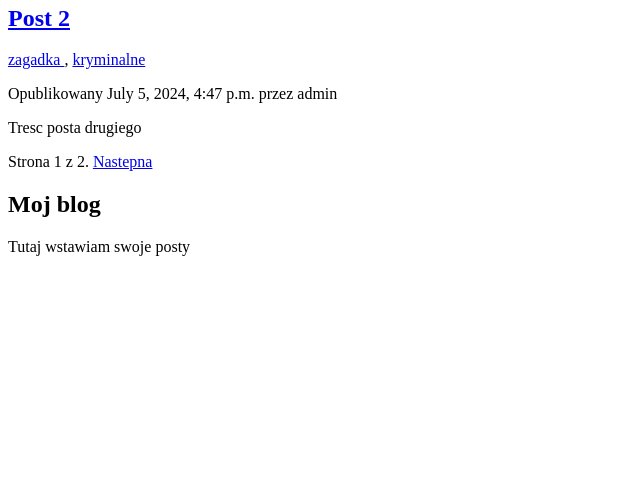
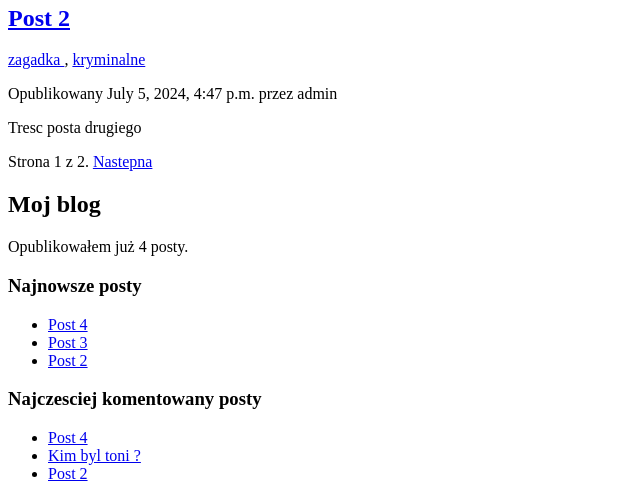
Before and after one commit to JaroDomcio/DjangoBlog, a Django app: page /blog/ in a window 1280 px wide. Shown: the part 347-846 px from the top of the page, without its empty margins (0-640 px from the left). Before the commit the page ends 603 px from the top, so only its background shows below. Run offline with Django 5.2, Linux system fonts and the light colour scheme; data comes from the database, SQL or seed files in the repository; parts of the project's set-up code (start-up, migrations or seed data) failed here and were passed over.

Commit message:
Added additional statistics on the main page

```diff
--- a/blog/templates/blog/base.html
+++ b/blog/templates/blog/base.html
@@ -1,3 +1,4 @@
+{% load blog_tags %}
 {% load static %}
 <!DOCTYPE html>
 <head>
@@ -12,7 +13,17 @@
     </div>
     <div id="sidebar">
         <h2>Moj blog</h2>
-        <p>Tutaj wstawiam swoje posty</p>
+        <p>
+            {% if total_posts >= 10 %}
+                Opublikowałem już {% total_posts %} postow.
+            {% else %}
+                Opublikowałem już {% total_posts %} posty.
+            {% endif %}
+        </p>
+        <h3>Najnowsze posty</h3>
+        {% show_latest_posts 3 %}
+        <h3>Najczesciej komentowany posty</h3>
+        {% show_most_commented_posts 3 %}
     </div>
 </body>
 </html>
--- /dev/null
+++ b/blog/templates/blog/post/latest_posts.html
@@ -0,0 +1,7 @@
+<ul>
+    {% for post in latest_posts %}
+        <li>
+            <a href = "{{ post.get_absolute_url }}" > {{ post.title }}</a>
+        </li>
+    {% endfor %}
+</ul>
--- /dev/null
+++ b/blog/templates/blog/post/most_commented_posts.html
@@ -0,0 +1,7 @@
+<ul>
+    {% for post in most_commented_posts %}
+        <li>
+            <a href = "{{ post.get_absolute_url }}" > {{ post.title }}</a>
+        </li>
+    {% endfor %}
+</ul>
--- /dev/null
+++ b/blog/templatetags/blog_tags.py
@@ -0,0 +1,18 @@
+from django import template
+from ..models import Post
+from django.db.models import Count
+
+register = template.Library()
+@register.simple_tag
+def total_posts():
+    return Post.published.count()
+
+@register.inclusion_tag('blog/post/latest_posts.html')
+def show_latest_posts(count=0):
+    latest_posts = Post.published.order_by('-publish')[:count]
+    return {'latest_posts': latest_posts}
+
+@register.inclusion_tag('blog/post/most_commented_posts.html')
+def show_most_commented_posts(count=0):
+    most_commented_posts = Post.published.annotate(total_comments=Count('comments')).order_by('-total_comments')[:count]
+    return {'most_commented_posts': most_commented_posts}
```
Also changed, not shown: blog/templatetags/__init__.py (added).
